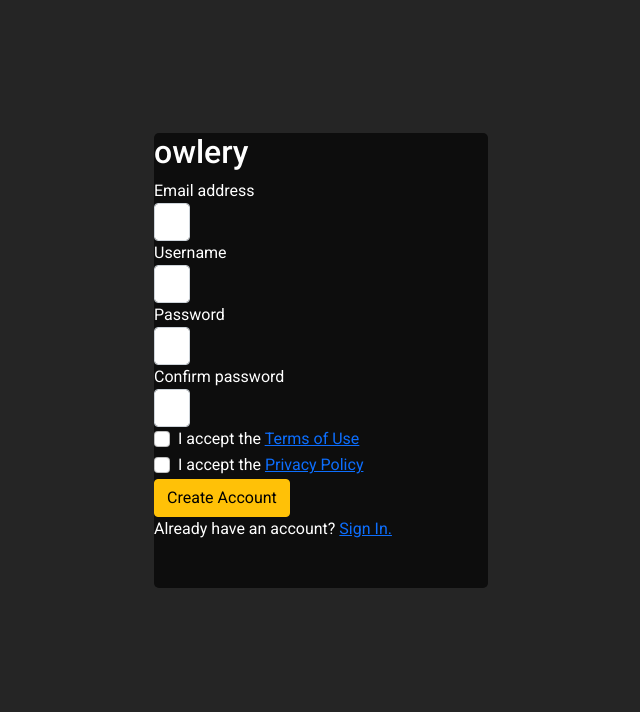
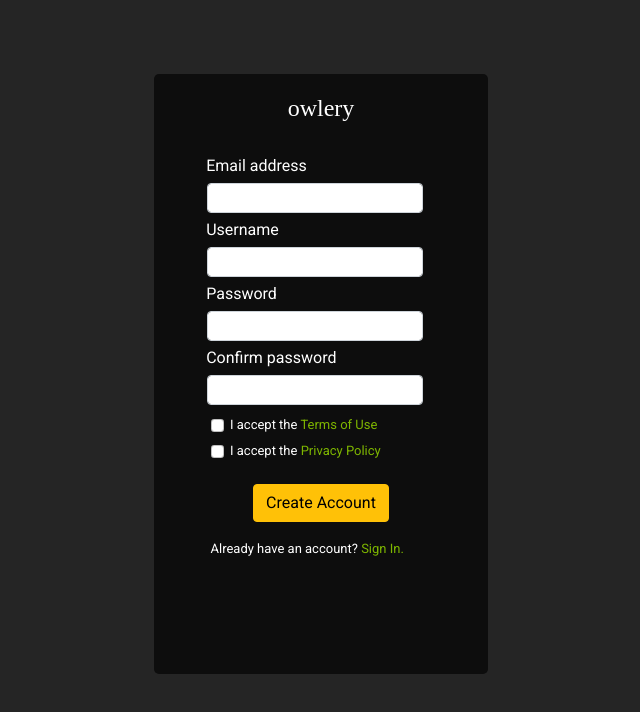
Before and after one commit to konradgoldammer/owlery, a React (Create React App) app in the folder client/: page / in a window 1280 px wide. Shown: the top 712 px of the page, without its empty margins (319-959 px from the left). Built offline with nearby package versions, Linux system fonts and the light colour scheme.

Commit message:
Add classnames and styles to form

```diff
--- a/client/src/App.css
+++ b/client/src/App.css
@@ -1,8 +1,12 @@
+/***** RESET ******/
+
 * {
   margin: 0;
   border: 0;
   box-sizing: border-box;
 }
+
+/***** GLOBAL VARIABLES ******/
 
 :root {
   --main-background-color: #252525;
@@ -14,6 +18,8 @@
   --font-family: "Roboto", sans-serif;
 }
 
+/***** MAIN VALUES ******/
+
 html,
 body {
   min-height: 100vh;
@@ -23,6 +29,8 @@ body {
   font-family: var(--font-family);
 }
 
+/***** SIGN UP ******/
+
 .signup-container {
   color: white;
   display: flex;
@@ -31,9 +39,59 @@ body {
 }
 
 .signUpForm {
-  width: 334px;
-  height: 455px;
-  margin-top: 109px;
+  width: 30%;
+  height: 75vh;
   background: var(--dark-color);
+  margin-top: 50px;
   border-radius: 5px;
 }
+
+.signUpTitle {
+  text-align: center;
+  margin-top: 20px;
+  font-family: right;
+  font-size: 1.5em;
+}
+
+.insideForm {
+  text-align: center;
+}
+
+label[for="email"],
+[for="username"],
+[for="password"],
+[for="confirmPassword"] {
+  text-align: left;
+  margin-left: 18%;
+  padding: 5px 0;
+  font-size: 16px;
+}
+
+label[for="email"] {
+  margin-top: 5%;
+}
+
+.form-check {
+  font-size: 13px;
+  text-align: left;
+  margin-left: 17%;
+}
+
+input#confirmPass {
+  margin-bottom: 5%;
+}
+
+input {
+  max-height: 30px;
+  margin-left: 25%;
+}
+
+.signupBtn {
+  margin: 5% 0;
+}
+
+p.createAccount {
+  font-size: 13px;
+  text-align: left;
+  margin-left: 17%;
+}
--- a/client/src/components/SignUp.js
+++ b/client/src/components/SignUp.js
@@ -28,13 +28,21 @@ const SignUp = () => {
     setConfirmPassword("");
   };
 
+  // style for link tags
+
+  const tagStyle = {
+    textDecoration: "none",
+    color: "#7EB600",
+  };
+
   return (
     <div className="signup-container">
       <Form className="signUpForm" onSubmit={handleSubmit}>
-        <h2 className="signup-title">owlery</h2>
+        <h2 className="signUpTitle">owlery</h2>
+        <div className="insideForm">
           <FormGroup row>
             <Label for="email">Email address</Label>
-          <Col sm={2}>
+            <Col sm={8}>
               <Input
                 type="email"
                 name="email"
@@ -47,7 +55,7 @@ const SignUp = () => {
           </FormGroup>
           <FormGroup row>
             <Label for="username">Username</Label>
-          <Col sm={2}>
+            <Col sm={8}>
               <Input
                 type="text"
                 name="user"
@@ -60,7 +68,7 @@ const SignUp = () => {
           </FormGroup>
           <FormGroup row>
             <Label for="password">Password</Label>
-          <Col sm={2}>
+            <Col sm={8}>
               <Input
                 type="password"
                 name="password"
@@ -73,7 +81,7 @@ const SignUp = () => {
           </FormGroup>
           <FormGroup row>
             <Label for="confirmPassword">Confirm password</Label>
-          <Col sm={2}>
+            <Col sm={8}>
               <Input
                 type="password"
                 name="confirmPass"
@@ -85,21 +93,31 @@ const SignUp = () => {
             </Col>
           </FormGroup>
           <FormGroup check>
-          <Label check>
+            <Label check for="chk">
               <Input type="checkbox" />I accept the{" "}
-            <Link to="">Terms of Use</Link>
+              <Link to="" style={tagStyle}>
+                Terms of Use
+              </Link>
             </Label>
           </FormGroup>
           <FormGroup check>
-          <Label check>
+            <Label check for="chk">
               <Input type="checkbox" />I accept the{" "}
-            <Link to="">Privacy Policy</Link>
+              <Link to="" style={tagStyle}>
+                Privacy Policy
+              </Link>
             </Label>
           </FormGroup>
-        <Button color="warning">Create Account</Button>
-        <p>
-          Already have an account? <Link to="">Sign In.</Link>
+          <Button className="signupBtn" color="warning">
+            Create Account
+          </Button>
+          <p className="createAccount">
+            Already have an account?{" "}
+            <Link to="" style={tagStyle}>
+              Sign In.
+            </Link>
           </p>
+        </div>
       </Form>
       {error.id === "REGISTER_FAIL" && (
         <Alert color="danger">{error.msg}</Alert>
```
Lines whose indentation alone changed are shown as unchanged.
